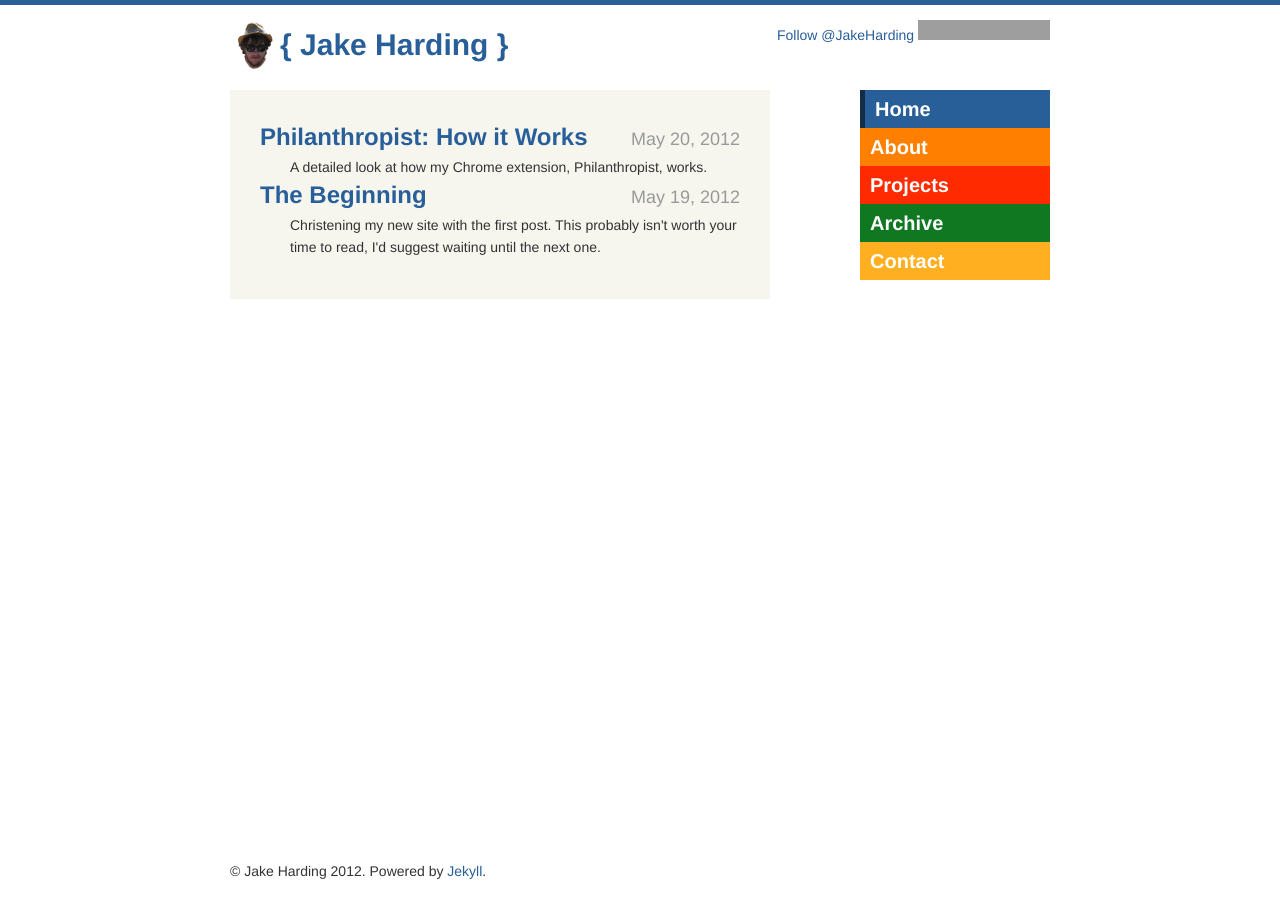
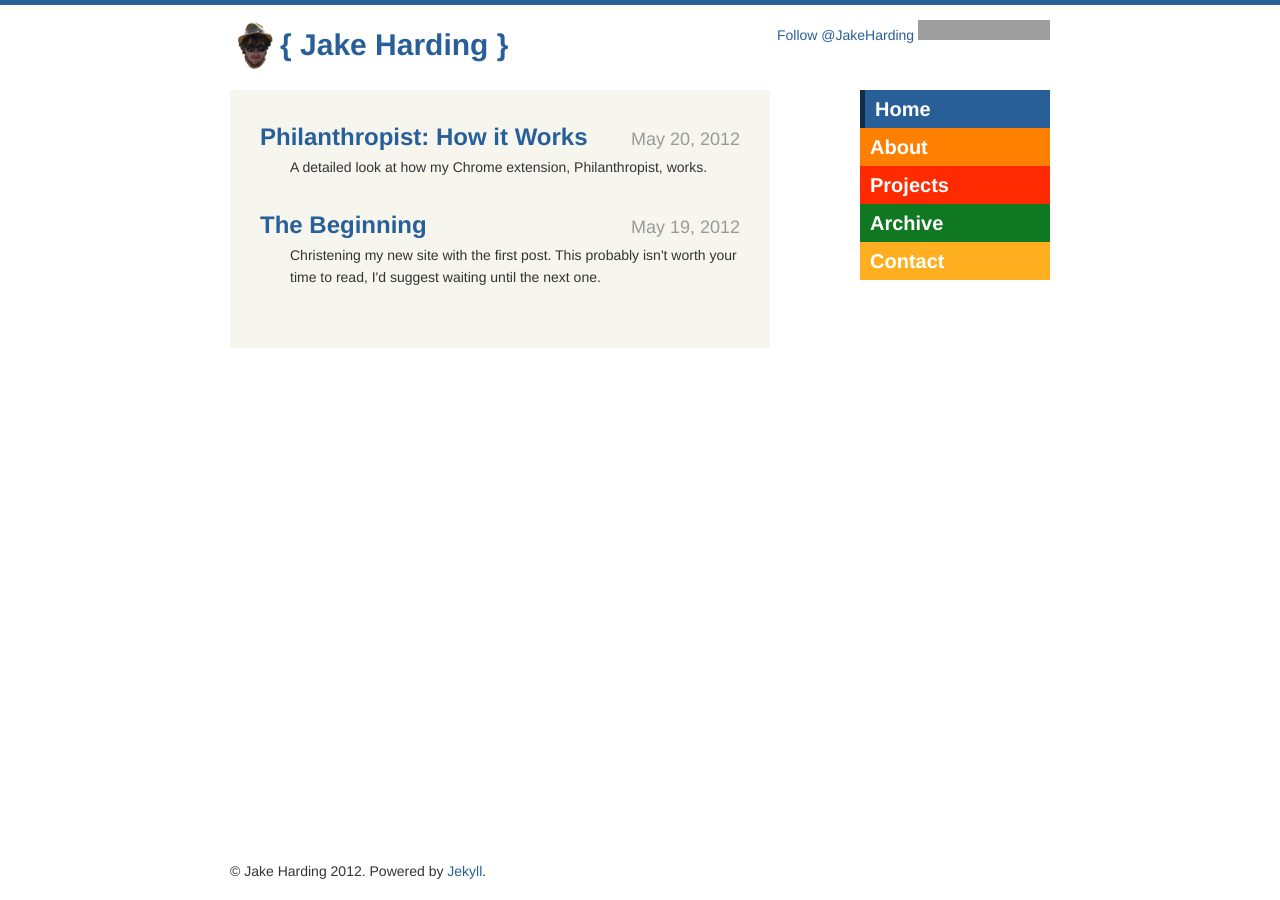
Before and after one commit to jharding/jharding.github.com, a Jekyll site: the page built from index.html, in a window 1280 px wide. Built offline with Jekyll 4.4.1, drawn with Linux system fonts in a browser that asks for light colours; comment, search, counter and statistics services are not loaded; grey boxes are pictures that could not be loaded.

Commit message:
Increasing the spacing in between post snippets on home page.

```diff
--- a/public/style/jharding.css
+++ b/public/style/jharding.css
@@ -4398,7 +4398,10 @@ body footer {
 .full-page-post .post-header {
   margin: 0 0 20px 0;
 }
-.most-recent-posts .post-description {
+.most-recent-posts li {
+  margin-bottom: 30px;
+}
+.most-recent-posts li .post-description {
   margin: 0 0 0 30px;
 }
 body.about .action-shot {
```
Also changed, not shown: public/style/most_recent_posts.less (+5 -2 lines).
